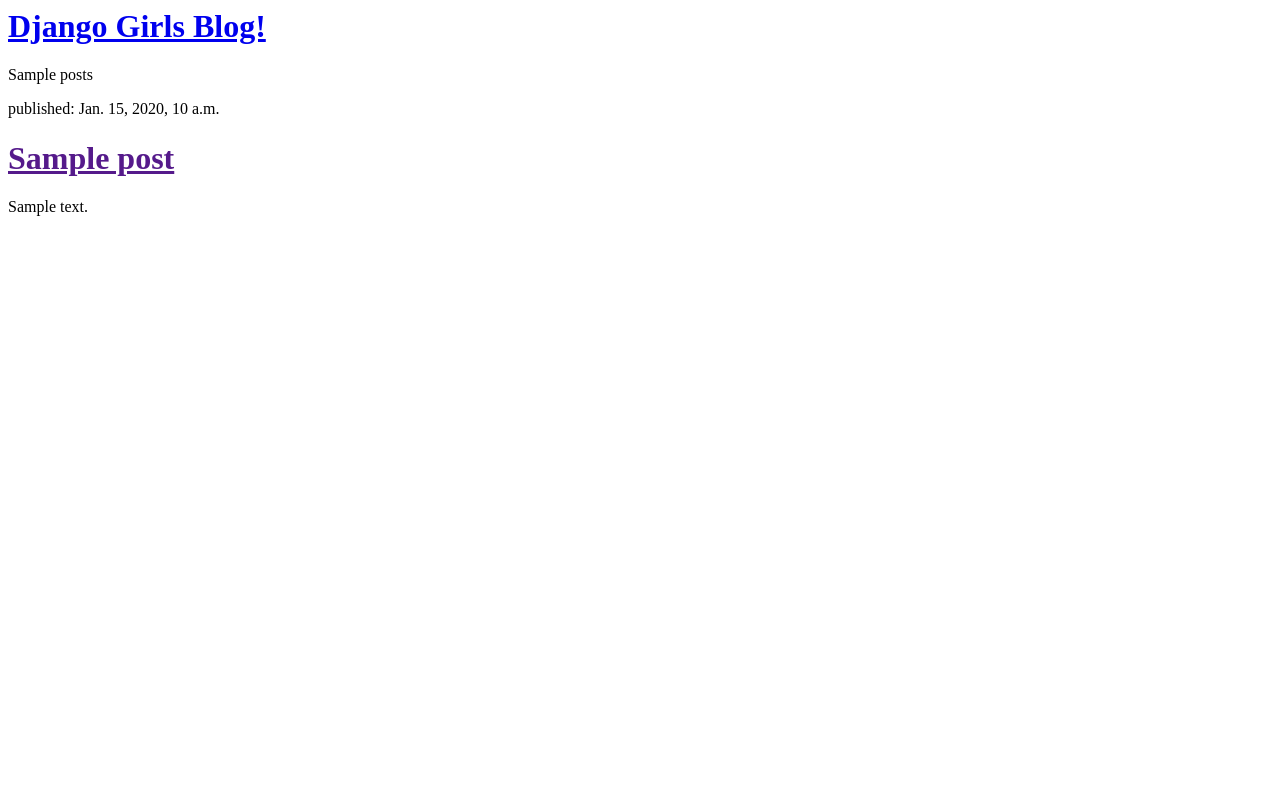
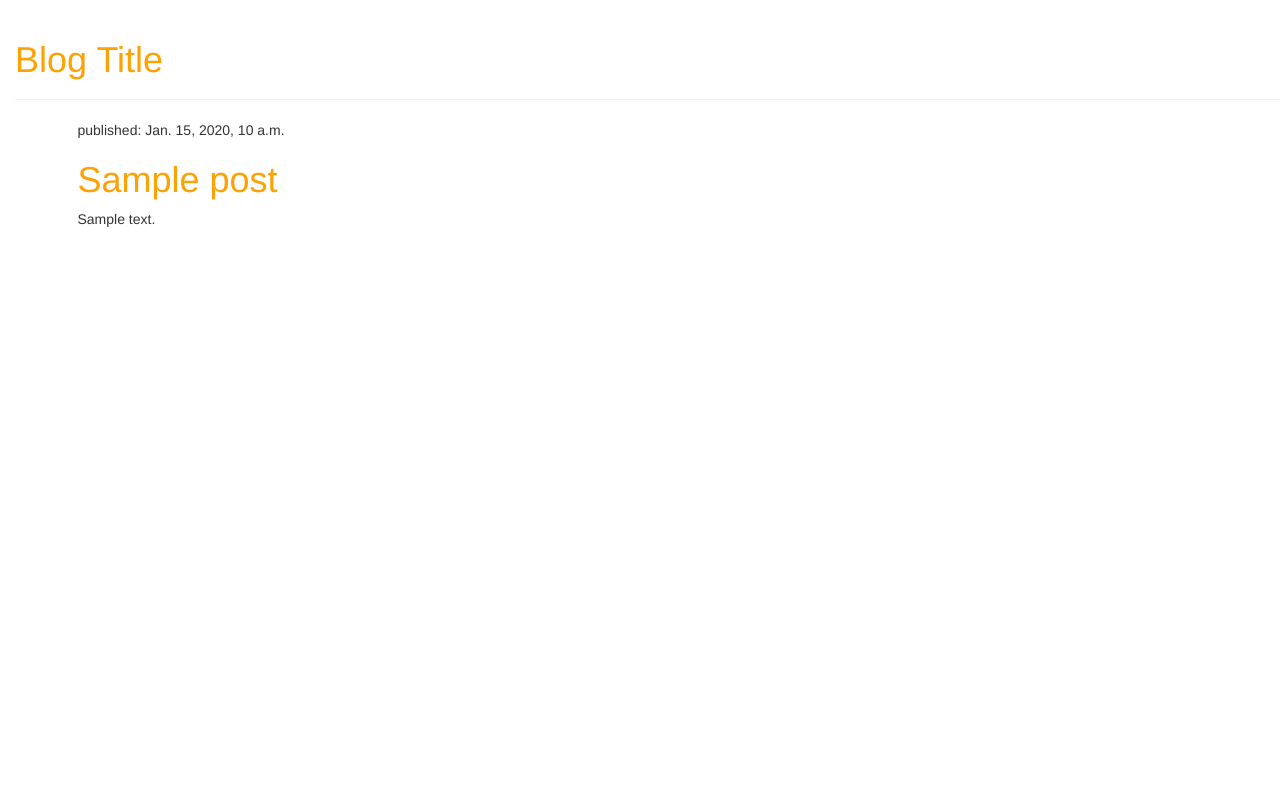
Before and after one commit to stepheweffie/blog, a Django app: template templates/post_list.html in a window 1280 px wide. Run offline with Django 3.2, Linux system fonts and the light colour scheme; the template is opened without the code that fills it: most values are stand-ins (such as "Sample title", 1, 10 or a date in 2020); data that the repository does not hold is empty; some libraries are stand-ins or nearby versions.

Commit message:
bootstrap and template extending

```diff
--- a/django_app/static/css/blog.css
+++ b/django_app/static/css/blog.css
@@ -0,0 +1,7 @@
+h1 a {
+    color: #FCA205;
+}
+
+body {
+    padding-left: 15px;
+}
--- a/templates/base.html
+++ b/templates/base.html
@@ -0,0 +1,24 @@
+{% load staticfiles %}
+<html>
+    <head>
+        <title>My Blog</title>
+        <link rel="stylesheet" href="//maxcdn.bootstrapcdn.com/bootstrap/3.2.0/css/bootstrap.min.css">
+        <link rel="stylesheet" href="//maxcdn.bootstrapcdn.com/bootstrap/3.2.0/css/bootstrap-theme.min.css">
+        <link href='//fonts.googleapis.com/css?family=Lobster&subset=latin,latin-ext' rel='stylesheet' type='text/css'>
+        <link rel="stylesheet" href="{% static 'css/blog.css' %}">
+    </head>
+<body>
+    <div class="page-header">
+        <h1><a href="/">Blog Title</a></h1>
+    </div>
+    <div class="content container">
+        <div class="row">
+            <div class="col-md-4">
+            {% block content %}
+            {% endblock %}
+            </div>
+        </div>
+    </div>
+</body>
+
+</html>
--- a/templates/post_list.html
+++ b/templates/post_list.html
@@ -1,13 +1,5 @@
-<html>
-    <head>
-        <title>Django Girls blog</title>
-    </head>
-    <body>
-  <div>
-    <h1><a href="/">Django Girls Blog!</a></h1>
-</div>
-
-{{ posts }}
+{% extends 'base.html' %}
+{% block content %}
 {% for post in posts %}
     <div>
         <p>published: {{ post.published_date }}</p>
@@ -15,6 +7,4 @@
         <p>{{ post.text|linebreaksbr }}</p>
     </div>
 {% endfor %}
-
-    </body>
-</html>
+{% endblock %}
```
